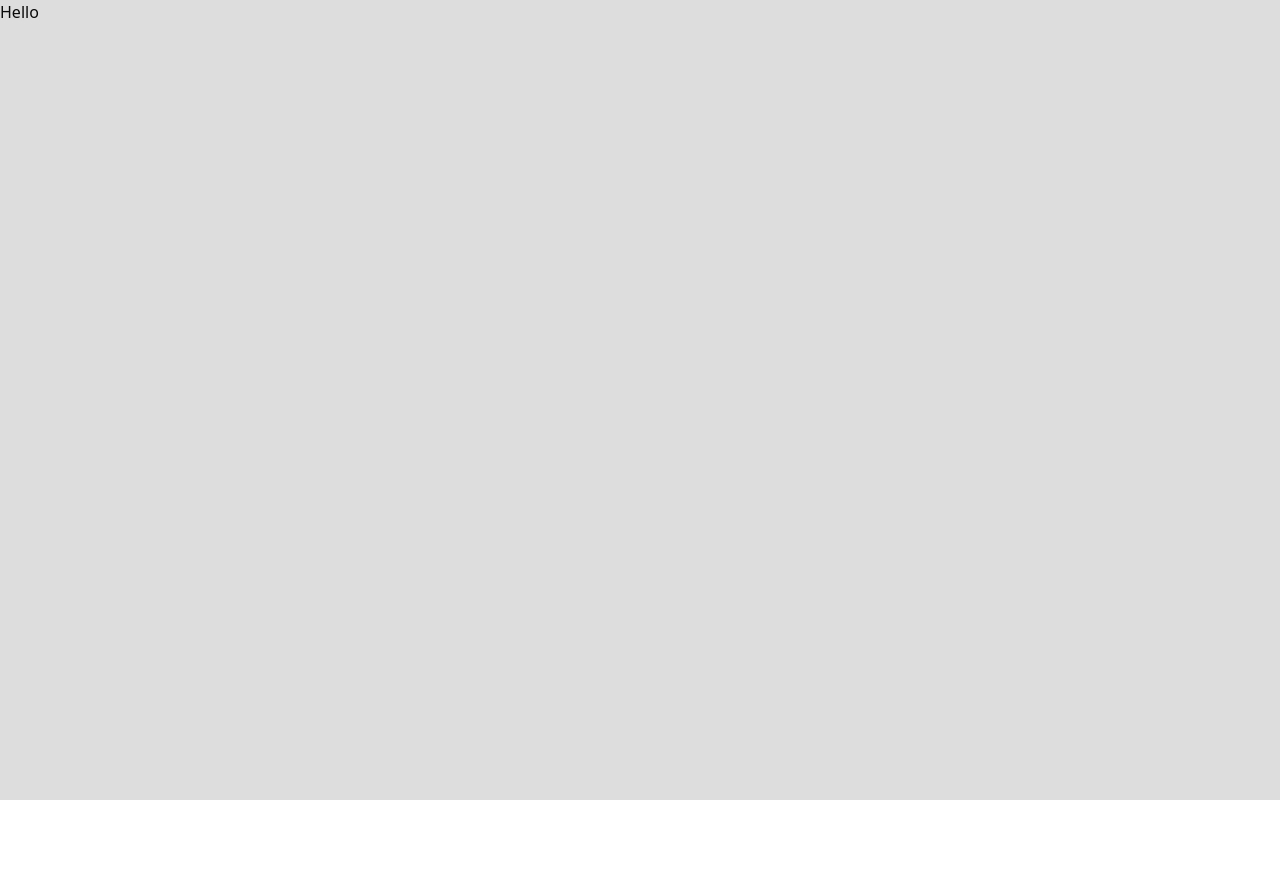
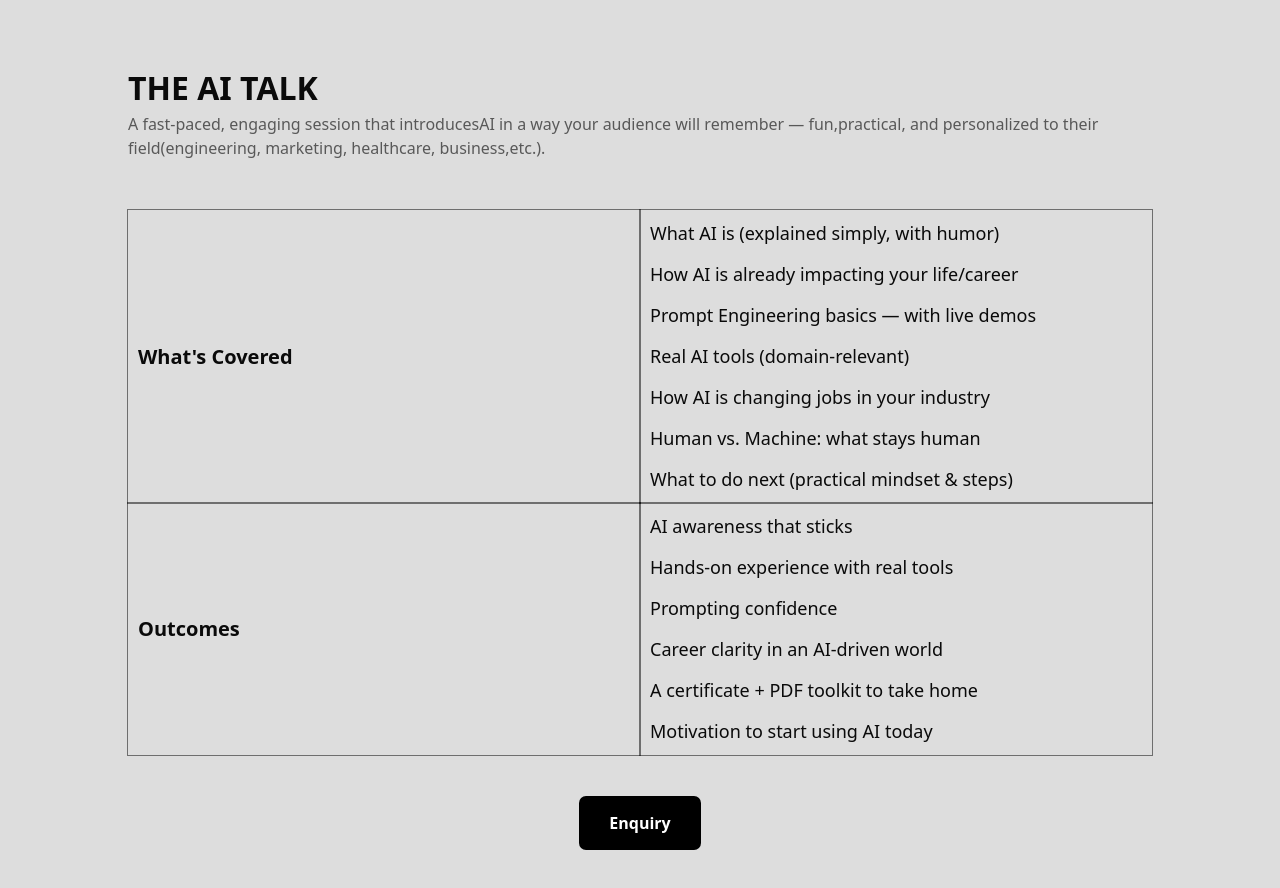
Before and after one commit to axolotron-ai/theaxolotron, a Next.js app: page /academy/talks in a window 1280 px wide. Shown: the top 888 px of the page. Before the commit the page ends 800 px from the top, so only its background shows below. Built offline with nearby package versions, Linux system fonts and the light colour scheme.

Commit message:
update 5.4

```diff
--- a/src/app/academy/talks/page.jsx
+++ b/src/app/academy/talks/page.jsx
@@ -1,8 +1,44 @@
+"use client";
+import MotionButton from "@/components/MotionButton";
+import { motion } from "framer-motion";
+
 export default function page() {
     return (
         <>
-            <div className="bg-[#DDDDDD] min-h-screen">
-                Hello
+            <div className="bg-[#DDDDDD] min-h-screen px-[calc(10%)] py-[calc(5%)]">
+                <p className="text-[clamp(1.5rem,2.5vw,3rem)] font-semibold">THE AI TALK</p>
+                <p className="teext-[clamp(1.25rem,2vw,2.5rem)] text-black/60 pb-[50px]">A fast-paced, engaging session that introducesAI in a way your audience will remember — fun,practical, and personalized to their field(engineering, marketing, healthcare, business,etc.).</p>
+
+                <div className="flex flex-col ">
+                    <div className="grid grid-cols-2">
+                        <p className="outline-1 outline-black/50 p-[10px] text-[20px] font-semibold h-full flex items-center">What's Covered</p>
+                        <div className="outline-1 outline-black/50 p-[10px] flex flex-col gap-[14px] text-[18px]">
+                            <p>What AI is (explained simply, with humor)</p>
+                            <p>How AI is already impacting your life/career</p>
+                            <p>Prompt Engineering basics — with live demos</p>
+                            <p>Real AI tools (domain-relevant)</p>
+                            <p>How AI is changing jobs in your industry</p>
+                            <p>Human vs. Machine: what stays human</p>
+                            <p>What to do next (practical mindset & steps)</p>
+                        </div>
+                    </div>
+
+                    <div className="grid grid-cols-2">
+                        <p className="outline-1 outline-black/50 p-[10px] text-[20px] font-semibold h-full flex items-center">Outcomes</p>
+                        <div className="outline-1 outline-black/50 p-[10px] flex flex-col gap-[14px] text-[18px]">
+                            <p> AI awareness that sticks</p>
+                            <p>Hands-on experience with real tools</p>
+                            <p>Prompting confidence</p>
+                            <p>Career clarity in an AI-driven world</p>
+                            <p>A certificate + PDF toolkit to take home</p>
+                            <p>Motivation to start using AI today</p>
+                        </div>
+                    </div>
+                </div>
+
+                <div className="py-[calc(4%)] flex items-center justify-center">
+                    <motion.button whileTap={{ scale: 0.95 }} className="px-[30px] py-[15px] bg-black text-white font-semibold rounded-[7px] cursor-pointer">Enquiry</motion.button>
+                </div>
             </div>
         </>
     )
```
